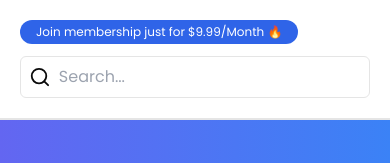
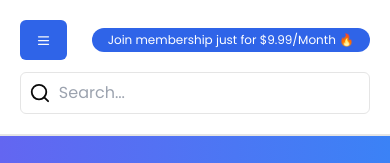
Before and after one commit to rafiialgh/ai-content-generator, a Next.js app: page /dashboard in a window 390 px wide. Shown: the top 163 px of the page. Built offline with nearby package versions, Linux system fonts and the light colour scheme; no server answers.

Commit message:
quick update

```diff
--- a/app/dashboard/_components/Header.tsx
+++ b/app/dashboard/_components/Header.tsx
@@ -1,16 +1,34 @@
+import { UserSubscriptionContext } from '@/app/(context)/UserSubscriptionContext'
+import { Button } from '@/components/ui/button'
 import { UserButton } from '@clerk/nextjs'
-import { Search } from 'lucide-react'
-import React from 'react'
+import { Menu, Search } from 'lucide-react'
+import React, { useContext } from 'react'
 
-function Header() {
+
+function Header({ toggleSideNav }: { toggleSideNav: () => void }) {
+
+  const {isSubscribed, setIsSubscribed} = useContext(UserSubscriptionContext)
+
   return (
-    <div className='p-5 shadow-sm border-b-2 sm:flex sm:justify-between sm:items-center bg-white sm:flex-row flex flex-col-reverse gap-3'>
-      <div className='flex gap-2 items-center p-2 border rounded-md sm:w-[50%] max-w-2xl '>
+    <div className="flex flex-col-reverse gap-3 border-b-2 bg-white p-5 shadow-sm sm:flex sm:flex-row sm:items-center sm:justify-between">
+
+      <div className="flex max-w-2xl items-center gap-2 rounded-md border p-2 sm:w-[50%]">
         <Search />
-        <input type='text' placeholder='Search...' className='outline-none text-gray-600 w-full' />
+        <input
+          type="text"
+          placeholder="Search..."
+          className="w-full text-gray-600 outline-none"
+        />
       </div>
-      <div className='flex gap-5 items-center justify-between'>
-        <h2 className='bg-primary p-1 rounded-full text-xs text-center text-white px-4 sm:mt-0'>Join membership just for $9.99/Month 🔥</h2>
+      <div className="flex items-center justify-between gap-5">
+      <Button className="sm:hidden" onClick={toggleSideNav}>
+        <Menu width={15} height={15} />
+      </Button>
+
+      {!isSubscribed && <h2 className="rounded-full bg-primary p-1 px-4 text-center text-xs text-white sm:mt-0">
+          Join membership just for $9.99/Month 🔥
+        </h2> }
+
         <UserButton />
       </div>
     </div>
--- a/app/dashboard/_components/SideNav.tsx
+++ b/app/dashboard/_components/SideNav.tsx
@@ -1,12 +1,13 @@
   'use client';
-import { FileClock, Home, Settings, WalletCards } from 'lucide-react';
+  import { FileClock, Home, Settings, WalletCards, X, } from 'lucide-react';
   import Image from 'next/image';
   import Link from 'next/link';
   import { usePathname } from 'next/navigation';
   import React from 'react';
   import UsageTrack from './UsageTrack';
+  import { Button } from '@/components/ui/button'
 
-function SideNav() {
+  function SideNav({ isOpen, toggleSideNav }: { isOpen: boolean, toggleSideNav: () => void }) {
     const path = usePathname();
 
     const MenuList = [
@@ -33,8 +34,8 @@ function SideNav() {
     ];
 
     return (
-    <div className='h-screen relative p-5 shadow-sm border bg-white'>
-      <div className='flex'>
+      <div className={`h-screen w-80 sm:w-auto fixed z-50 top-0 left-0 p-5 shadow-sm border bg-white transform ${isOpen ? 'translate-x-0' : '-translate-x-full'} transition-transform duration-300 sm:relative sm:translate-x-0`}>
+        <div className='flex justify-between items-center'>
           <Image
             className='ml-3'
             src={'/logo.svg'}
@@ -42,6 +43,9 @@ function SideNav() {
             width={57}
             height={57}
           />
+          <Button className='sm:hidden' onClick={toggleSideNav}>
+            <X width={19} height={19} />
+          </Button>
         </div>
         <hr className='my-3 border' />
         <div className='mt-3'>
--- a/app/dashboard/_components/UsageTrack.tsx
+++ b/app/dashboard/_components/UsageTrack.tsx
@@ -99,9 +99,11 @@ function UsageTrack() {
           Credit used
         </h2>
       </div>
-      <Button variant={'secondary'} className="mt-3 w-full font-medium">
-        Upgrade
-      </Button>
+      {!isSubscribed && (
+        <Button variant={'secondary'} className="mt-3 w-full font-medium">
+          Upgrade
+        </Button>
+      )}
     </div>
   )
 }
--- a/app/dashboard/billing/page.tsx
+++ b/app/dashboard/billing/page.tsx
@@ -94,13 +94,13 @@ function Billing() {
   }
 
   return (
-    <div className="flex flex-col items-center justify-center p-10">
+    <div className="flex flex-col items-center justify-center h-[calc(100vh-82px)]">
       <div className='w-80 sm:w-fit flex justify-center'>
         <h1 className="text-xl font-black sm:text-4xl">
           Upgrade with monthly plan
         </h1>
       </div>
-      <div className="mt-9 grid grid-rows-2 gap-5 lg:grid lg:grid-cols-2">
+      <div className="mt-9 w-fit grid grid-rows-1 gap-5 lg:grid-cols-2">
         {product.map((item: ProductInterfaces, index) => (
           <div
             className="flex min-h-[27rem] min-w-80 max-w-96 flex-col items-center justify-between rounded-xl border bg-white p-10 shadow-sm"
--- a/app/dashboard/content/[template-slug]/page.tsx
+++ b/app/dashboard/content/[template-slug]/page.tsx
@@ -28,7 +28,9 @@ function CreateNewContent(props: SlugInterfaces) {
   const [aiOutput, setAiOutput] = useState<string>('')
   const { totalUsage, setTotalUsage } = useContext(TotalUsageContext)
   const { isSubscribed, setIsSubscribed } = useContext(UserSubscriptionContext)
-  const { updateCreditUsage, setUpdateCreditUsage } = useContext(UpdateCreaditUsageContext)
+  const { updateCreditUsage, setUpdateCreditUsage } = useContext(
+    UpdateCreaditUsageContext,
+  )
   const { user } = useUser()
   const router = useRouter()
 
@@ -95,13 +97,14 @@ function CreateNewContent(props: SlugInterfaces) {
           Back
         </Button>
       </Link>
-      <div className="grid grid-cols-1 md:grid-cols-3 gap-10 py-5">
+      <div className="grid grid-cols-1 gap-y-10 sm:gap-10 py-5 md:grid-cols-3">
         {/* Form Section */}
         <FormSection
           selectedTemplate={selectedTemplate}
           userFormInput={(value: any) => GenerateAIContent(value)}
           loading={loading}
         />
+
         {/* Output Section */}
         <div className="col-span-2">
           <OutputSection aiOutput={aiOutput} />
--- a/app/dashboard/layout.tsx
+++ b/app/dashboard/layout.tsx
@@ -15,6 +15,7 @@ function layout({
   const [totalUsage, setTotalUsage] = useState<number>(0)
   const [isSubscribed, setIsSubscribed] = useState<boolean>(false)
   const [updateCreditUsage, setUpdateCreditUsage] = useState<any>()
+  const [isSideNavOpen, setIsSideNavOpen] = useState<boolean>(false)
 
   useEffect(() => {
     const snapScript = 'https://app.sandbox.midtrans.com/snap/snap.js'
@@ -32,6 +33,10 @@ function layout({
     }
   }, [])
 
+  const toggleSideNav = () => {
+    setIsSideNavOpen(!isSideNavOpen)
+  }
+
   return (
     <>
       {/* <Script
@@ -46,12 +51,12 @@ function layout({
           <UpdateCreaditUsageContext.Provider
             value={{ updateCreditUsage, setUpdateCreditUsage }}
           >
-            <div className="h-full bg-slate-100 sm:h-screen">
-              <div className="fixed hidden md:block md:w-64">
-                <SideNav />
+            <div className="h-full bg-slate-100 sm:h-full">
+              <div className={`fixed md:block md:w-64 ${isSideNavOpen ? 'block' : 'hidden'}`}>
+                <SideNav isOpen={isSideNavOpen} toggleSideNav={toggleSideNav} />
               </div>
               <div className="md:ml-64">
-                <Header />
+                <Header toggleSideNav={toggleSideNav} />
                 {children}
               </div>
             </div>
--- a/app/dashboard/page.tsx
+++ b/app/dashboard/page.tsx
@@ -24,7 +24,7 @@ function Dashboard() {
   }, [])
 
   return (
-    <div>
+    <div className='h-[calc(100vh-82px)]'>
       <Script
         type="text/javascript"
         src="https://app.sandbox.midtrans.com/snap/snap.js"
--- a/app/dashboard/settings/page.tsx
+++ b/app/dashboard/settings/[[...rest]]/page.tsx
@@ -3,8 +3,8 @@ import React from 'react'
 
 function Settings() {
   return (
-    <div className='flex justify-center items-center p-10'>
-      <UserProfile />
+    <div className='flex justify-center items-center p-10 '>
+      <UserProfile path='/dashboard/settings' />
     </div>
   )
 }
```
Lines whose indentation alone changed are shown as unchanged.
